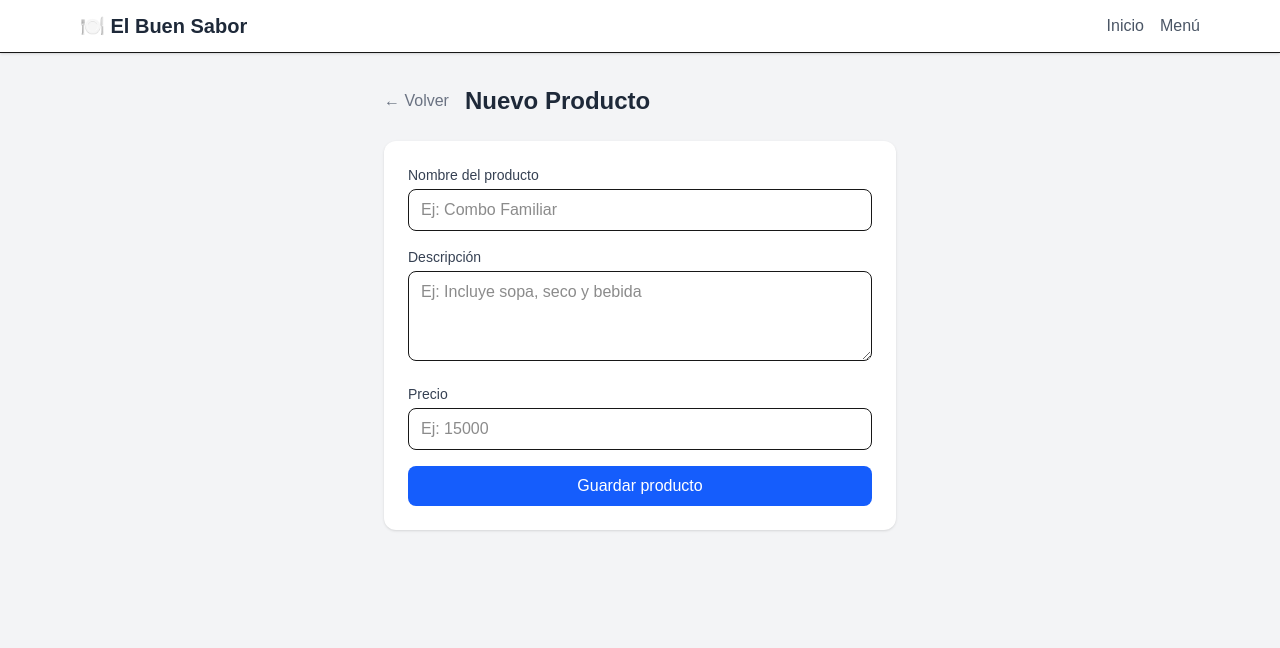
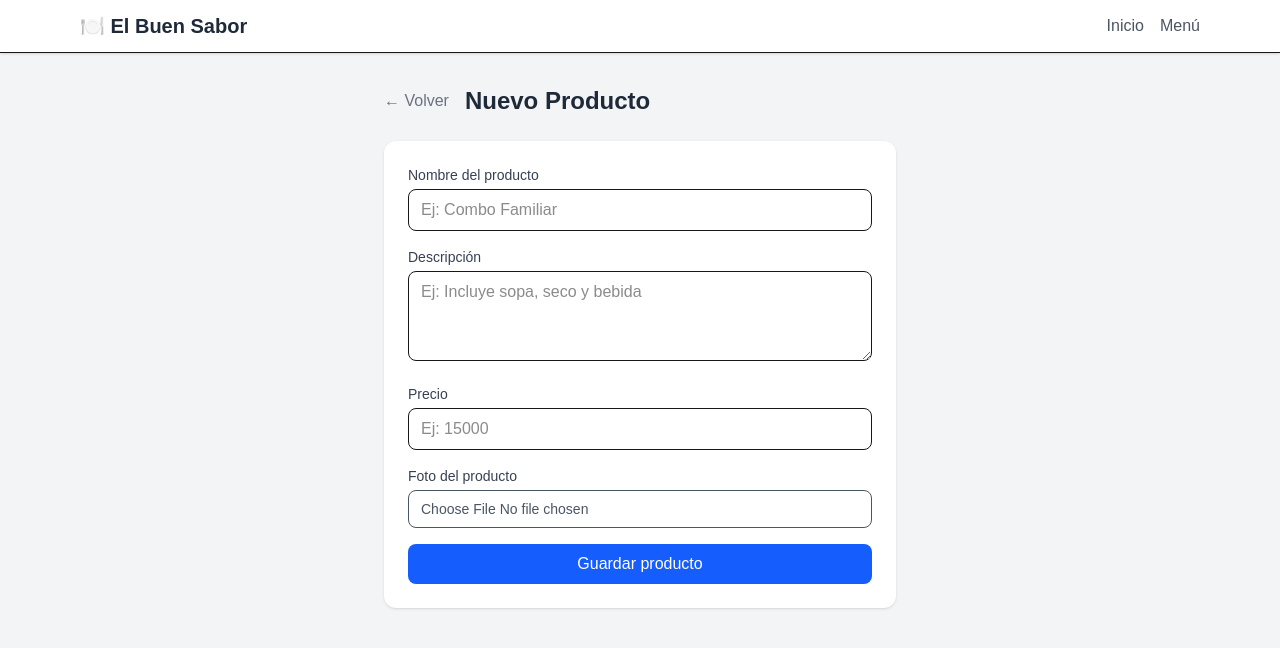
Before and after one commit to Tadeusb/gestion-pedidos, a Next.js app: page /dashboard/menu/nuevo in a window 1280 px wide. Shown: the top 648 px of the page. Built offline with nearby package versions, Linux system fonts and the light colour scheme; no server answers.

Commit message:
Imágenes de productos: subida y visualización en el menú

```diff
--- a/app/dashboard/menu/nuevo/page.tsx
+++ b/app/dashboard/menu/nuevo/page.tsx
@@ -7,6 +7,8 @@ import { useRouter } from 'next/navigation'
 export default function NuevoProductoPage() {
   const router = useRouter()
   const [loading, setLoading] = useState(false)
+  const [imagen, setImagen] = useState<File | null>(null)
+  const [preview, setPreview] = useState<string | null>(null)
   const [form, setForm] = useState({
     name: '',
     description: '',
@@ -17,9 +19,38 @@ export default function NuevoProductoPage() {
     setForm({ ...form, [e.target.name]: e.target.value })
   }
 
+  function handleImagen(e: React.ChangeEvent<HTMLInputElement>) {
+    const file = e.target.files?.[0]
+    if (file) {
+      setImagen(file)
+      setPreview(URL.createObjectURL(file))
+    }
+  }
+
   async function handleSubmit(e: React.FormEvent) {
     e.preventDefault()
     setLoading(true)
+
+    let image_url = null
+
+    if (imagen) {
+      const nombreArchivo = `${Date.now()}-${imagen.name}`
+      const { error: uploadError } = await supabase.storage
+        .from('productos')
+        .upload(nombreArchivo, imagen)
+
+      if (uploadError) {
+        alert('Error subiendo imagen: ' + uploadError.message)
+        setLoading(false)
+        return
+      }
+
+      const { data: urlData } = supabase.storage
+        .from('productos')
+        .getPublicUrl(nombreArchivo)
+
+      image_url = urlData.publicUrl
+    }
 
     const { error } = await supabase.from('products').insert({
       name: form.name,
@@ -27,6 +58,7 @@ export default function NuevoProductoPage() {
       price: Number(form.price),
       business_id: (await supabase.from('businesses').select('id').single()).data?.id,
       is_available: true,
+      image_url,
     })
 
     if (error) {
@@ -90,6 +122,25 @@ export default function NuevoProductoPage() {
             />
           </div>
 
+          <div>
+            <label className="block text-sm font-medium text-gray-700 mb-1">
+              Foto del producto
+            </label>
+            <input
+              type="file"
+              accept="image/*"
+              onChange={handleImagen}
+              className="w-full border rounded-lg px-3 py-2 text-sm text-gray-600"
+            />
+            {preview && (
+              <img
+                src={preview}
+                alt="Preview"
+                className="mt-2 w-full h-48 object-cover rounded-lg border"
+              />
+            )}
+          </div>
+
           <button
             type="submit"
             disabled={loading}
--- a/app/dashboard/menu/page.tsx
+++ b/app/dashboard/menu/page.tsx
@@ -1,33 +1,36 @@
-'use client'
+"use client";
 
-import { useEffect, useState } from 'react'
-import { supabase } from '@/lib/supabase'
+import { useEffect, useState } from "react";
+import { supabase } from "@/lib/supabase";
 
 export default function MenuPage() {
-  const [products, setProducts] = useState<any[]>([])
+  const [products, setProducts] = useState<any[]>([]);
 
   async function cargarProductos() {
     const { data } = await supabase
-      .from('products')
-      .select(`*, categories (name)`)
-    setProducts(data || [])
+      .from("products")
+      .select(`*, categories (name)`);
+    setProducts(data || []);
   }
 
   useEffect(() => {
-    cargarProductos()
-  }, [])
+    cargarProductos();
+  }, []);
 
   async function eliminarProducto(id: string) {
-    if (!confirm('¿Seguro que deseas eliminar este producto?')) return
-    await supabase.from('products').delete().eq('id', id)
-    cargarProductos()
+    if (!confirm("¿Seguro que deseas eliminar este producto?")) return;
+    await supabase.from("products").delete().eq("id", id);
+    cargarProductos();
   }
 
   return (
     <div>
       <div className="flex items-center justify-between mb-6">
         <h2 className="text-2xl font-bold text-gray-800">Menú</h2>
-        <a href="/dashboard/menu/nuevo" className="bg-blue-600 text-white px-4 py-2 rounded-lg hover:bg-blue-700">
+        <a
+          href="/dashboard/menu/nuevo"
+          className="bg-blue-600 text-white px-4 py-2 rounded-lg hover:bg-blue-700"
+        >
           + Nuevo producto
         </a>
       </div>
@@ -36,20 +39,46 @@ export default function MenuPage() {
         <table className="w-full">
           <thead className="bg-gray-50 border-b">
             <tr>
-              <th className="text-left px-6 py-3 text-gray-600 font-medium">Producto</th>
-              <th className="text-left px-6 py-3 text-gray-600 font-medium">Categoría</th>
-              <th className="text-left px-6 py-3 text-gray-600 font-medium">Precio</th>
-              <th className="text-left px-6 py-3 text-gray-600 font-medium">Disponible</th>
-              <th className="text-left px-6 py-3 text-gray-600 font-medium">Acciones</th>
+              <th className="text-left px-6 py-3 text-gray-600 font-medium">
+                Producto
+              </th>
+              <th className="text-left px-6 py-3 text-gray-600 font-medium">
+                Categoría
+              </th>
+              <th className="text-left px-6 py-3 text-gray-600 font-medium">
+                Precio
+              </th>
+              <th className="text-left px-6 py-3 text-gray-600 font-medium">
+                Disponible
+              </th>
+              <th className="text-left px-6 py-3 text-gray-600 font-medium">
+                Acciones
+              </th>
             </tr>
           </thead>
           <tbody>
             {products.map((product) => (
               <tr key={product.id} className="border-b hover:bg-gray-50">
                 <td className="px-6 py-4">
-                  <p className="font-medium text-gray-800">{product.name}</p>
-                  <p className="text-sm text-gray-500">{product.description}</p>
+                  <div className="flex items-center gap-3">
+                    {product.image_url && (
+                      <img
+                        src={product.image_url}
+                        alt={product.name}
+                        className="w-12 h-12 object-cover rounded-lg border"
+                      />
+                    )}
+                    <div>
+                      <p className="font-medium text-gray-800">
+                        {product.name}
+                      </p>
+                      <p className="text-sm text-gray-500">
+                        {product.description}
+                      </p>
+                    </div>
+                  </div>
                 </td>
+
                 <td className="px-6 py-4 text-gray-600">
                   {product.categories?.name}
                 </td>
@@ -57,21 +86,27 @@ export default function MenuPage() {
                   ${product.price.toLocaleString()}
                 </td>
                 <td className="px-6 py-4">
-                  <span className={`px-2 py-1 rounded-full text-xs font-medium ${
-                    product.is_available
-                      ? 'bg-green-100 text-green-700'
-                      : 'bg-red-100 text-red-700'
-                  }`}>
-                    {product.is_available ? 'Activo' : 'Inactivo'}
+                  <span
+                    className={`px-2 py-1 rounded-full text-xs font-medium ${
+                      product.is_available
+                        ? "bg-green-100 text-green-700"
+                        : "bg-red-100 text-red-700"
+                    }`}
+                  >
+                    {product.is_available ? "Activo" : "Inactivo"}
                   </span>
                 </td>
                 <td className="px-6 py-4 flex gap-3">
-                  <a href={`/dashboard/menu/editar/${product.id}`} className="text-blue-600 hover:text-blue-800 text-sm font-medium">
+                  <a
+                    href={`/dashboard/menu/editar/${product.id}`}
+                    className="text-blue-600 hover:text-blue-800 text-sm font-medium"
+                  >
                     Editar
                   </a>
                   <button
                     onClick={() => eliminarProducto(product.id)}
-                    className="text-red-500 hover:text-red-700 text-sm font-medium">
+                    className="text-red-500 hover:text-red-700 text-sm font-medium"
+                  >
                     Eliminar
                   </button>
                 </td>
@@ -81,5 +116,5 @@ export default function MenuPage() {
         </table>
       </div>
     </div>
-  )
+  );
 }
```
